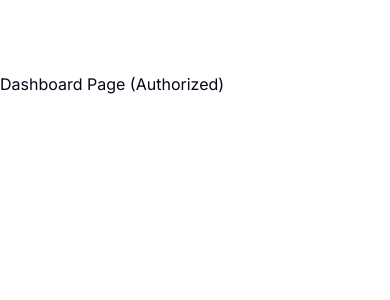
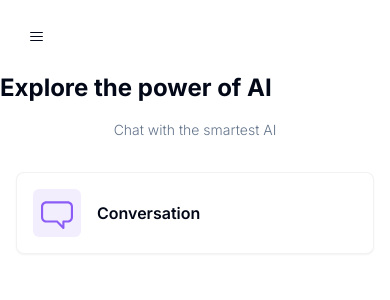
Before and after one commit to Keshavrajsinghal/AI-tools, a Next.js app in the folder ai-tools/: page /dashboard in a window 390 px wide. Shown: the top 300 px of the page. Built offline with nearby package versions, Linux system fonts and the light colour scheme.

Commit message:
Added icons and finished sidebar

```diff
--- a/ai-tools/app/(dashboard)/(routes)/dashboard/page.tsx
+++ b/ai-tools/app/(dashboard)/(routes)/dashboard/page.tsx
@@ -1,8 +1,49 @@
+"use client";
+
+import { Card } from "@/components/ui/card";
+import { cn } from "@/lib/utils";
+import { ChatBubbleIcon } from "@radix-ui/react-icons";
+
+const tools = [
+    {
+        label: "Conversation",
+        icon: ChatBubbleIcon, // replace with a radix icon
+        color: "text-violet-500",
+        bgColor: "bg-violet-500/10",
+        href: "/conversation"
+    }
+]
+
 export default function DashboardPage() {
     return (
         <div>
-            <p>Dashboard Page (Authorized)</p>
-
+            <div className="mb-8 space-y-4">
+                <h2 className="text-2xl md:text-4xl font-bold">
+                    Explore the power of AI
+                </h2>
+                <p className="text-muted-foreground font-light text-sm md:text-lg text-center">
+                    Chat with the smartest AI
+                </p>
+            </div>
+            <div className="px-4 md:px-20 lg:px-32 space-y-4">
+                {tools.map((tool) => (
+                    <Card
+                        key={tool.href}
+                        className="p-4 border-black/5 flex items-center justify-between hover:shadow-md transition cursor-pointer"
+                    >
+                        <div className="flex items-center gap-x-4">
+                            <div className={cn("p-2 w-fit rounded-md", tool.bgColor)}>
+                                <tool.icon className={cn("w-8 h-8", tool.color)} />
+                            </div>
+                            <div className="font-semibold">
+                                {tool.label}
+                            </div>
+                        </div>
+                        {/* Add a right arrowed component */}
+                    </Card>
+                ))
+                }
+            </div>
         </div>
     );
 }
--- a/ai-tools/components/mobile-sidebar.tsx
+++ b/ai-tools/components/mobile-sidebar.tsx
@@ -1,12 +1,32 @@
 "use client";
 
+import { useEffect, useState } from "react";
+import Sidebar from "./sidebar";
 import { Button } from "./ui/button";
+import { Sheet, SheetContent, SheetTrigger } from "./ui/sheet";
+import { HamburgerMenuIcon } from "@radix-ui/react-icons";
 
 const MobileSidebar = () => {
+    const [isMounted, setIsMounted] = useState(false);
+
+    useEffect(() => {
+        setIsMounted(true);
+    }, []);
+
+    if (!isMounted) {
+        return null;
+    }
     return (
-        <Button variant="ghost" size="icon" className="md:hidden">
-            {/* <Menu /> */}
-        </Button>
+        <Sheet>
+            <SheetTrigger>
+                <Button variant="ghost" size="icon" className="md:hidden">
+                    <HamburgerMenuIcon />
+                </Button>
+            </SheetTrigger>
+            <SheetContent side="left" className="p-0">
+                <Sidebar />
+            </SheetContent>
+        </Sheet>
     );
 }
 
--- a/ai-tools/components/sidebar.tsx
+++ b/ai-tools/components/sidebar.tsx
@@ -4,64 +4,68 @@
 import Image from "next/image";
 import { Montserrat } from "next/font/google";
 import { cn } from "@/lib/utils";
+import { usePathname } from "next/navigation";
 
 const montserrat = Montserrat({ weight: "600", subsets: ["latin"] });
-// import { Code, ImageIcon, LayoutDashboard, MessageSquare, Music, Settings, VideoIcon } from "lucide-react"
+import { MagnifyingGlassIcon, GearIcon, LoopIcon, GitHubLogoIcon, ChatBubbleIcon, CameraIcon, VideoIcon, LayersIcon } from '@radix-ui/react-icons'
+
 
 const routes = [
     {
         label: "Dashboard",
-        // icon: LayoutDashboard,
+        icon: MagnifyingGlassIcon,
         href: "/dashboard",
         color: "text-sky-500"
     },
-    // {
-    //     label: "Conversation",
-    //     icon: MessageSquare,
-    //     href: "/conversation",
-    //     color: "text-violet-500"
-    // },
-    // {
-    //     label: "Image Generation",
-    //     icon: ImageIcon,
-    //     href: "/image",
-    //     color: "text-pink-700"
-    // },
-    // {
-    //     label: "Video Generation",
-    //     icon: VideoIcon,
-    //     href: "/video",
-    //     color: "text-orange-700"
-    // },
-    // {
-    //     label: "Music Generation",
-    //     icon: Music,
-    //     href: "/music",
-    //     color: "text-emerald-500"
-    // },
-    // {
-    //     label: "Code Generation",
-    //     icon: Code,
-    //     href: "/code",
-    //     color: "text-green-700"
-    // },
-    // {
-    //     label: "Settings",
-    //     icon: Settings,
-    //     href: "/settings",
-    // },
+    {
+        label: "Conversation",
+        icon: ChatBubbleIcon,
+        href: "/conversation",
+        color: "text-violet-500"
+    },
+    {
+        label: "Image Generation",
+        icon: CameraIcon,
+        href: "/image",
+        color: "text-pink-700"
+    },
+    {
+        label: "Video Generation",
+        icon: VideoIcon,
+        href: "/video",
+        color: "text-orange-700"
+    },
+    {
+        label: "Music Generation",
+        icon: LoopIcon,
+        href: "/music",
+        color: "text-emerald-500"
+    },
+    {
+        label: "Code Generation",
+        icon: GitHubLogoIcon,
+        href: "/code",
+        color: "text-green-700"
+    },
+    {
+        label: "Settings",
+        icon: GearIcon,
+        href: "/settings",
+    },
 ];
 const Sidebar = () => {
+    const pathname = usePathname();
     return (
         <div className="space-y-4 py-4 flex flex-col h-full bg-[#111827] text-white">
             <div className="px-3 py-2 flex-1">
                 <Link href="/dashboard" className="flex items-center pl-3 mb-14">
                     <div className="relative w-8 h-8 mr-4">
-                        <Image
+                        {/* <Image
                             fill
                             alt="logo"
                             src="/logo.png"
-                        />
+                        /> */}
+                        <LayersIcon />
                     </div>
                     <h1 className={cn("text-2xl font-bold", montserrat.className)}>
                         Genius
@@ -72,10 +76,11 @@
                         <Link
                             href={route.href}
                             key={route.href}
-                            className="text-sm group flex p-3 w-full justify-start font-medium cursor-pointer hover:text-white hover:bg-white/10 rounded-lg transition"
+                            className={cn("text-sm group flex p-3 w-full justify-start font-medium cursor-pointer hover:text-white hover:bg-white/10 rounded-lg transition",
+                                pathname === route.href ? "text-white bg-white/10" : "text-zinc-400")}
                         >
                             <div className="flex items-center flex-1">
-                                {/* <route.icon className={cn("h-5 w-5 mr-3", route.color)} /> */}
+                                <route.icon className={cn("h-5 w-5 mr-3", route.color)} />
                                 {route.label}
                             </div>
                         </Link>
--- /dev/null
+++ b/ai-tools/components/ui/card.tsx
@@ -0,0 +1,79 @@
+import * as React from "react"
+
+import { cn } from "@/lib/utils"
+
+const Card = React.forwardRef<
+  HTMLDivElement,
+  React.HTMLAttributes<HTMLDivElement>
+>(({ className, ...props }, ref) => (
+  <div
+    ref={ref}
+    className={cn(
+      "rounded-lg border bg-card text-card-foreground shadow-sm",
+      className
+    )}
+    {...props}
+  />
+))
+Card.displayName = "Card"
+
+const CardHeader = React.forwardRef<
+  HTMLDivElement,
+  React.HTMLAttributes<HTMLDivElement>
+>(({ className, ...props }, ref) => (
+  <div
+    ref={ref}
+    className={cn("flex flex-col space-y-1.5 p-6", className)}
+    {...props}
+  />
+))
+CardHeader.displayName = "CardHeader"
+
+const CardTitle = React.forwardRef<
+  HTMLParagraphElement,
+  React.HTMLAttributes<HTMLHeadingElement>
+>(({ className, ...props }, ref) => (
+  <h3
+    ref={ref}
+    className={cn(
+      "text-2xl font-semibold leading-none tracking-tight",
+      className
+    )}
+    {...props}
+  />
+))
+CardTitle.displayName = "CardTitle"
+
+const CardDescription = React.forwardRef<
+  HTMLParagraphElement,
+  React.HTMLAttributes<HTMLParagraphElement>
+>(({ className, ...props }, ref) => (
+  <p
+    ref={ref}
+    className={cn("text-sm text-muted-foreground", className)}
+    {...props}
+  />
+))
+CardDescription.displayName = "CardDescription"
+
+const CardContent = React.forwardRef<
+  HTMLDivElement,
+  React.HTMLAttributes<HTMLDivElement>
+>(({ className, ...props }, ref) => (
+  <div ref={ref} className={cn("p-6 pt-0", className)} {...props} />
+))
+CardContent.displayName = "CardContent"
+
+const CardFooter = React.forwardRef<
+  HTMLDivElement,
+  React.HTMLAttributes<HTMLDivElement>
+>(({ className, ...props }, ref) => (
+  <div
+    ref={ref}
+    className={cn("flex items-center p-6 pt-0", className)}
+    {...props}
+  />
+))
+CardFooter.displayName = "CardFooter"
+
+export { Card, CardHeader, CardFooter, CardTitle, CardDescription, CardContent }
--- /dev/null
+++ b/ai-tools/components/ui/sheet.tsx
@@ -0,0 +1,145 @@
+"use client"
+
+import * as React from "react"
+import * as SheetPrimitive from "@radix-ui/react-dialog"
+import { cva, type VariantProps } from "class-variance-authority"
+// import { X } from "lucide-react"
+import { Cross1Icon } from "@radix-ui/react-icons"
+
+import { cn } from "@/lib/utils"
+
+const Sheet = SheetPrimitive.Root
+
+const SheetTrigger = SheetPrimitive.Trigger
+
+const SheetClose = SheetPrimitive.Close
+
+const SheetPortal = ({
+  className,
+  ...props
+}: SheetPrimitive.DialogPortalProps) => (
+  <SheetPrimitive.Portal className={cn(className)} {...props} />
+)
+SheetPortal.displayName = SheetPrimitive.Portal.displayName
+
+const SheetOverlay = React.forwardRef<
+  React.ElementRef<typeof SheetPrimitive.Overlay>,
+  React.ComponentPropsWithoutRef<typeof SheetPrimitive.Overlay>
+>(({ className, ...props }, ref) => (
+  <SheetPrimitive.Overlay
+    className={cn(
+      "fixed inset-0 z-50 bg-background/80 backdrop-blur-sm data-[state=open]:animate-in data-[state=closed]:animate-out data-[state=closed]:fade-out-0 data-[state=open]:fade-in-0",
+      className
+    )}
+    {...props}
+    ref={ref}
+  />
+))
+SheetOverlay.displayName = SheetPrimitive.Overlay.displayName
+
+const sheetVariants = cva(
+  "fixed z-50 gap-4 bg-background p-6 shadow-lg transition ease-in-out data-[state=open]:animate-in data-[state=closed]:animate-out data-[state=closed]:duration-300 data-[state=open]:duration-500",
+  {
+    variants: {
+      side: {
+        top: "inset-x-0 top-0 border-b data-[state=closed]:slide-out-to-top data-[state=open]:slide-in-from-top",
+        bottom:
+          "inset-x-0 bottom-0 border-t data-[state=closed]:slide-out-to-bottom data-[state=open]:slide-in-from-bottom",
+        left: "inset-y-0 left-0 h-full w-3/4 border-r data-[state=closed]:slide-out-to-left data-[state=open]:slide-in-from-left sm:max-w-sm",
+        right:
+          "inset-y-0 right-0 h-full w-3/4  border-l data-[state=closed]:slide-out-to-right data-[state=open]:slide-in-from-right sm:max-w-sm",
+      },
+    },
+    defaultVariants: {
+      side: "right",
+    },
+  }
+)
+
+interface SheetContentProps
+  extends React.ComponentPropsWithoutRef<typeof SheetPrimitive.Content>,
+  VariantProps<typeof sheetVariants> { }
+
+const SheetContent = React.forwardRef<
+  React.ElementRef<typeof SheetPrimitive.Content>,
+  SheetContentProps
+>(({ side = "right", className, children, ...props }, ref) => (
+  <SheetPortal>
+    <SheetOverlay />
+    <SheetPrimitive.Content
+      ref={ref}
+      className={cn(sheetVariants({ side }), className)}
+      {...props}
+    >
+      {children}
+      <SheetPrimitive.Close className="absolute right-4 top-4 rounded-sm opacity-70 ring-offset-background transition-opacity hover:opacity-100 focus:outline-none focus:ring-2 focus:ring-ring focus:ring-offset-2 disabled:pointer-events-none data-[state=open]:bg-secondary">
+        <Cross1Icon className="h-4 w-4" />
+        <span className="sr-only">Close</span>
+      </SheetPrimitive.Close>
+    </SheetPrimitive.Content>
+  </SheetPortal>
+))
+SheetContent.displayName = SheetPrimitive.Content.displayName
+
+const SheetHeader = ({
+  className,
+  ...props
+}: React.HTMLAttributes<HTMLDivElement>) => (
+  <div
+    className={cn(
+      "flex flex-col space-y-2 text-center sm:text-left",
+      className
+    )}
+    {...props}
+  />
+)
+SheetHeader.displayName = "SheetHeader"
+
+const SheetFooter = ({
+  className,
+  ...props
+}: React.HTMLAttributes<HTMLDivElement>) => (
+  <div
+    className={cn(
+      "flex flex-col-reverse sm:flex-row sm:justify-end sm:space-x-2",
+      className
+    )}
+    {...props}
+  />
+)
+SheetFooter.displayName = "SheetFooter"
+
+const SheetTitle = React.forwardRef<
+  React.ElementRef<typeof SheetPrimitive.Title>,
+  React.ComponentPropsWithoutRef<typeof SheetPrimitive.Title>
+>(({ className, ...props }, ref) => (
+  <SheetPrimitive.Title
+    ref={ref}
+    className={cn("text-lg font-semibold text-foreground", className)}
+    {...props}
+  />
+))
+SheetTitle.displayName = SheetPrimitive.Title.displayName
+
+const SheetDescription = React.forwardRef<
+  React.ElementRef<typeof SheetPrimitive.Description>,
+  React.ComponentPropsWithoutRef<typeof SheetPrimitive.Description>
+>(({ className, ...props }, ref) => (
+  <SheetPrimitive.Description
+    ref={ref}
+    className={cn("text-sm text-muted-foreground", className)}
+    {...props}
+  />
+))
+SheetDescription.displayName = SheetPrimitive.Description.displayName
+
+export {
+  Sheet,
+  SheetTrigger,
+  SheetClose,
+  SheetContent,
+  SheetHeader,
+  SheetFooter,
+  SheetTitle,
+  SheetDescription,
+}
--- a/ai-tools/package.json
+++ b/ai-tools/package.json
@@ -10,6 +10,8 @@
   },
   "dependencies": {
     "@clerk/nextjs": "^4.23.2",
+    "@radix-ui/react-dialog": "^1.0.4",
+    "@radix-ui/react-icons": "^1.3.0",
     "@radix-ui/react-slot": "^1.0.2",
     "@types/node": "20.5.0",
     "@types/react": "18.2.20",
```
Also changed, not shown: 1 other file (tests, documents, lock files or other folders).
